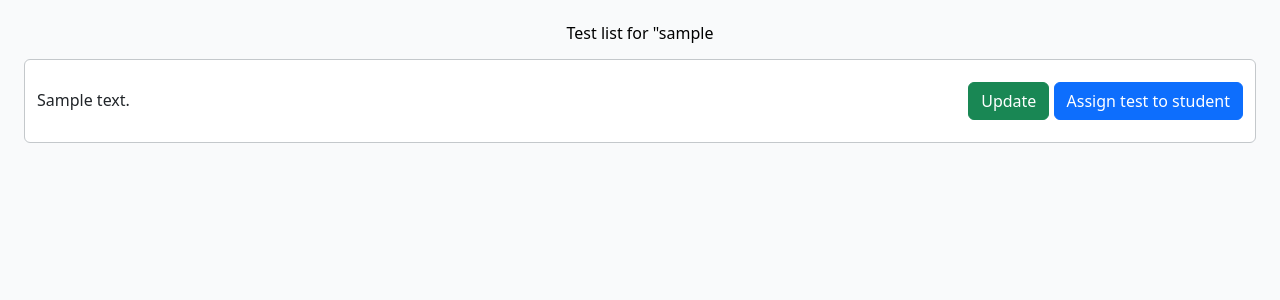
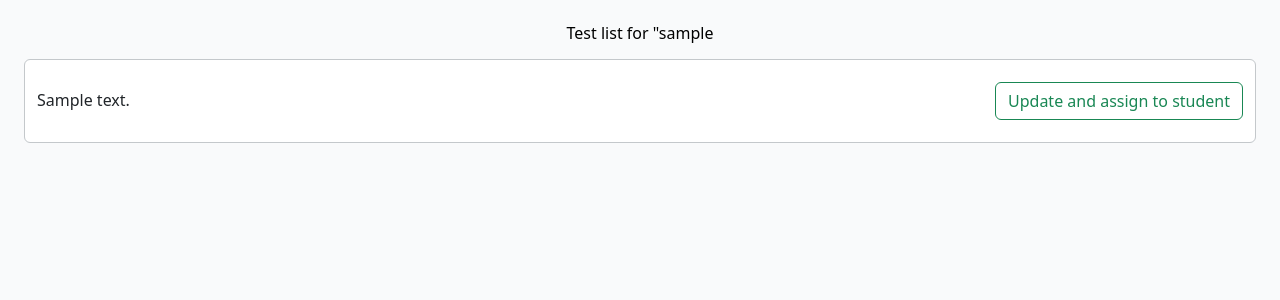
Before and after one commit to MycroftBrooks/lexical_questions, a Django app: page /profile/test_list/ in a window 1280 px wide. Shown: the part 206-506 px from the top of the page. Run offline with Django 4.2, Linux system fonts and the light colour scheme; a user stored in the database is signed in; tables that the repository leaves empty hold one stand-in row (values such as "Sample post"); some libraries are stand-ins or nearby versions.

Commit message:
UPD test_list page

```diff
--- a/parser/parser_app/templates/parser_app/test_list.html
+++ b/parser/parser_app/templates/parser_app/test_list.html
@@ -36,8 +36,7 @@
                             {% comment %} <p class="card-text">Contains {{test.count}}</p> {% endcomment %}
                         </div>
                         <div class="col-md-3 text-end">
-                            <a href="{% url 'update_test' test.id %}" class="btn btn-success">Update</a>
-                            <a href="#" class="btn btn-primary">Assign test to student</a>
+                            <a href="{% url 'update_test' test.id %}" class="btn btn-outline-success">Update and assign to student</a>
                     </div>
                 </div>
             </div>
```
